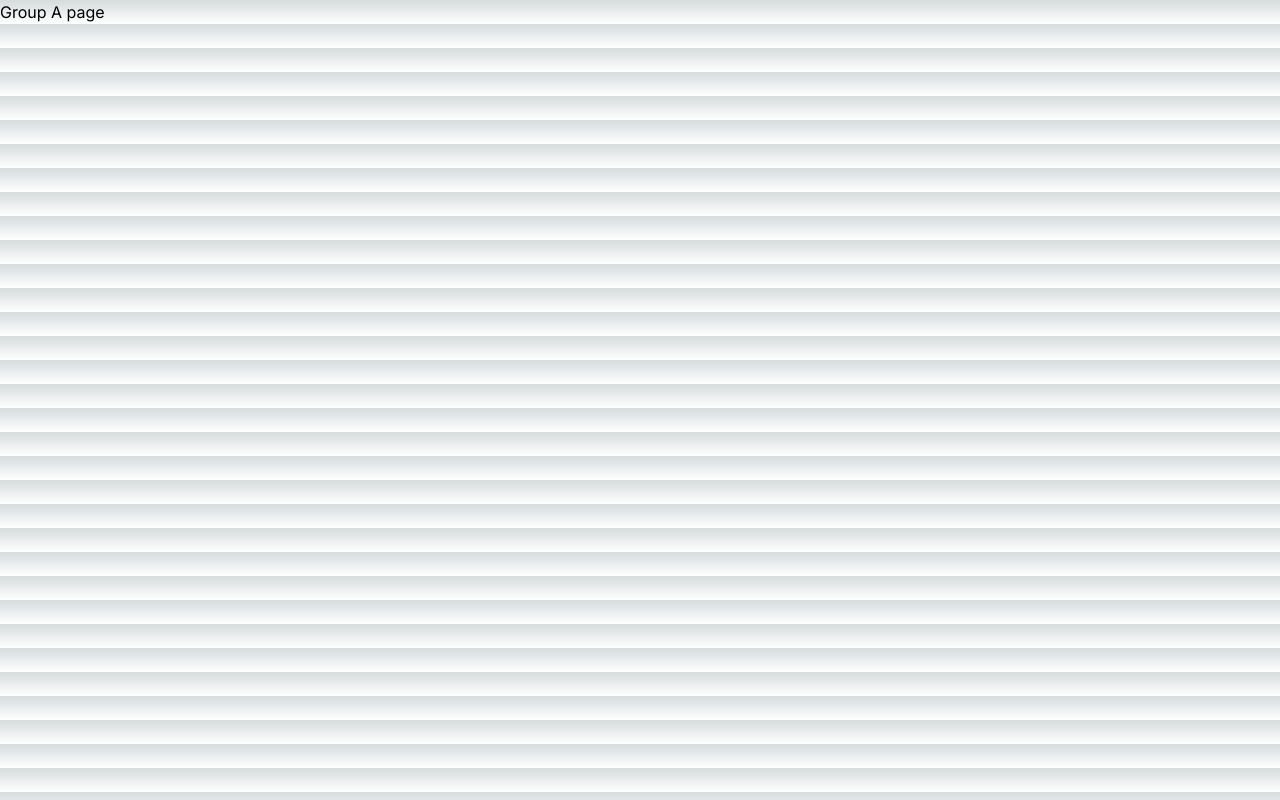
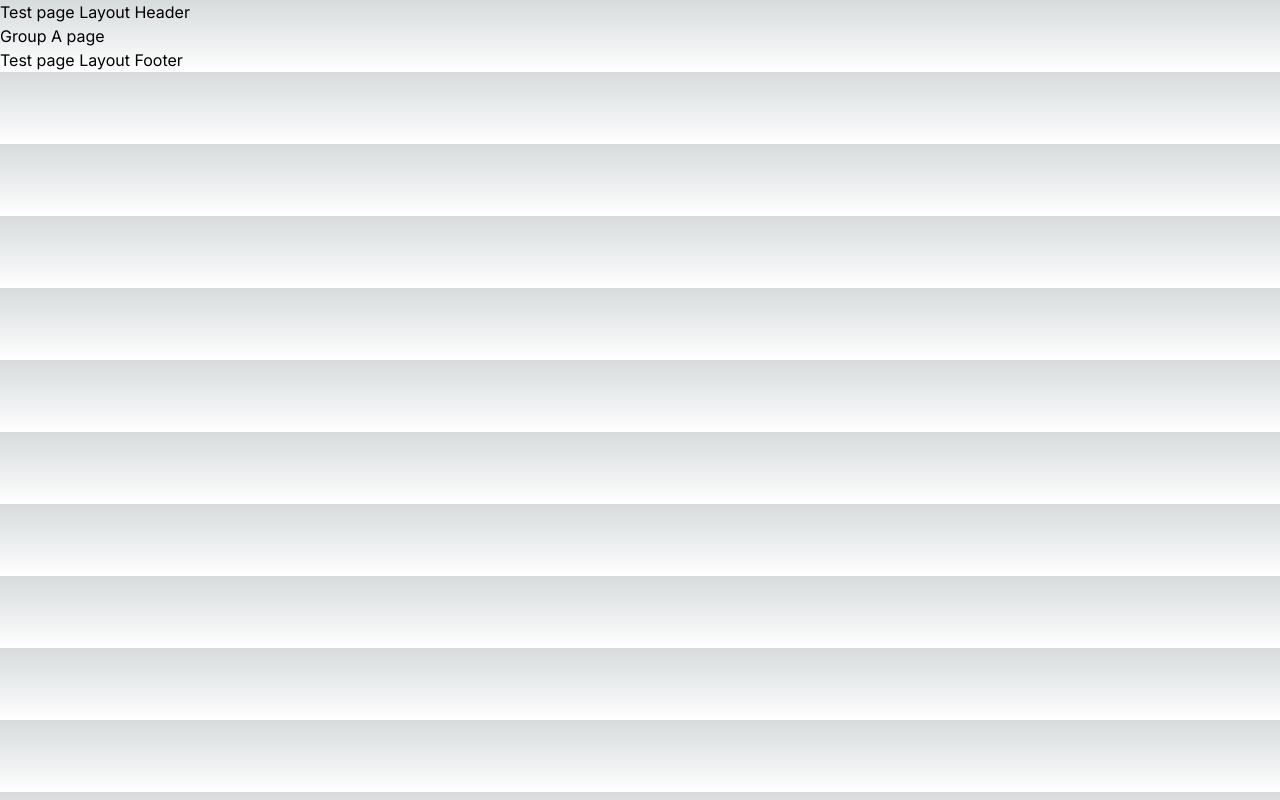
Before and after one commit to JDWorkoutApp/jd_next-js, a Next.js app: page /test-page/group-b in a window 1280 px wide. Built offline with nearby package versions, Linux system fonts and the light colour scheme.

Commit message:
Feat: nested layout

```diff
--- /dev/null
+++ b/src/app/test-page/layout.tsx
@@ -0,0 +1,14 @@
+
+export default function TestPageLayout({
+    children,
+}: {
+    children: React.ReactNode
+}) {
+    return (
+        <div>
+            <div>Test page Layout Header</div>
+            <div>{children}</div>
+            <div>Test page Layout Footer</div>
+        </div>
+    )
+}
```
